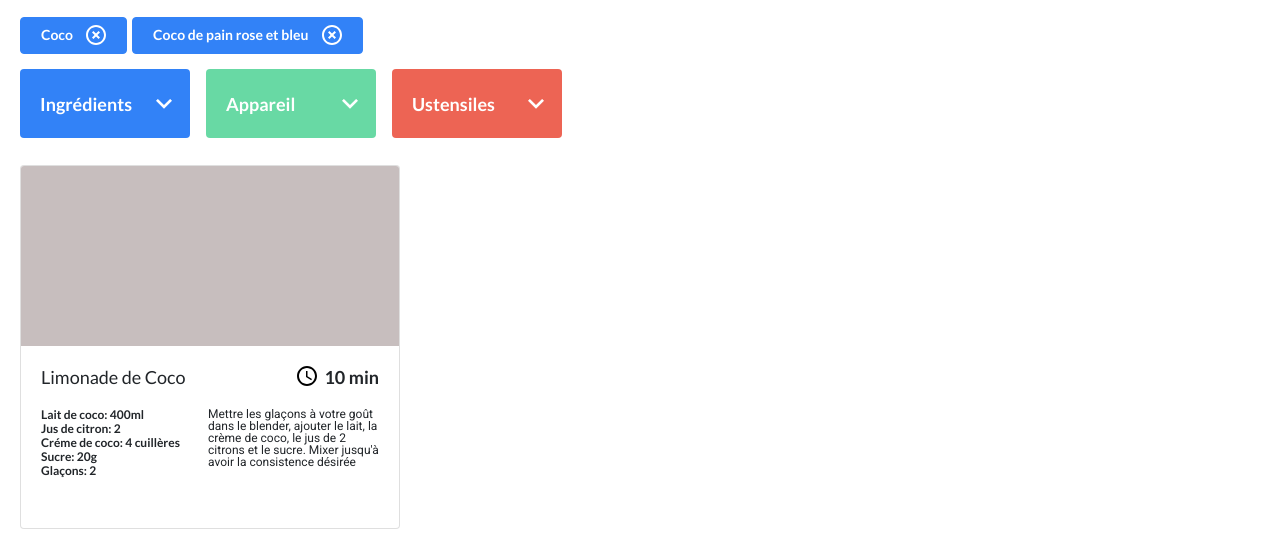
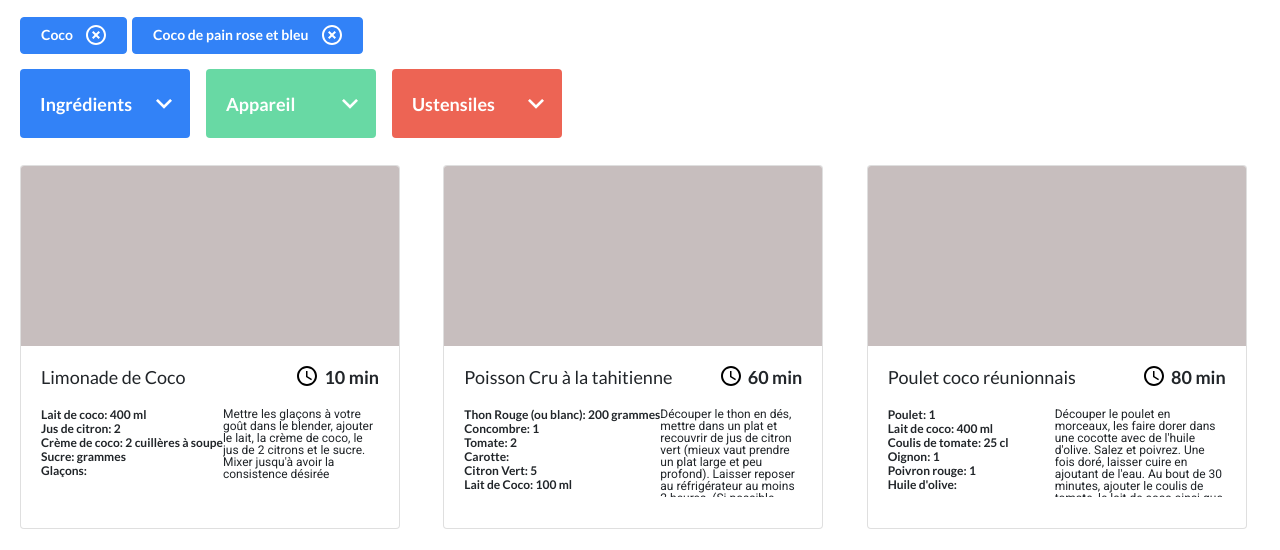
Before and after one commit to MecyDev/CyrilMechain_7_22072021, a website: page index.html in a window 1280 px wide. Shown: the part 230-780 px from the top of the page. Drawn offline with Linux system fonts and the light colour scheme.

Commit message:
generate all card with js finish

```diff
--- a/index.html
+++ b/index.html
@@ -136,43 +136,8 @@
         <!-- Section for cards recipes-->
         <section class='mt-5'>
             <div class="container">
-                <div class="card my-card">
-                    <svg class="bd-placeholder-img card-img-top" width="100%" height="180"
-                        xmlns="http://www.w3.org/2000/svg" role="img" aria-label="Placeholder: Image cap"
-                        preserveAspectRatio="xMidYMid slice" focusable="false">
-                        <title>Placeholder</title>
-                        <rect width="100%" height="100%" fill="#C7BEBE"></rect>
-                    </svg>
-                    <div class="card-body">
-                        <div class="d-flex justify-content-between">
-                            <h5 class="card-title my-card-title">Limonade de Coco</h5>
-                            <div class="card-text my-card-text d-flex align-items-start justify-content-between">
-                                <svg width="20" height="20" viewBox="0 0 20 20" fill="none"
-                                    xmlns="http://www.w3.org/2000/svg">
-                                    <path
-                                        d="M10 0C4.5 0 0 4.5 0 10C0 15.5 4.5 20 10 20C15.5 20 20 15.5 20 10C20 4.5 15.5 0 10 0ZM10 18C5.59 18 2 14.41 2 10C2 5.59 5.59 2 10 2C14.41 2 18 5.59 18 10C18 14.41 14.41 18 10 18ZM10.5 5H9V11L14.2 14.2L15 12.9L10.5 10.2V5Z"
-                                        fill="black" />
-                                </svg>
-                                <span>10 min</span>
-                            </div>
-                        </div>
-                        <div class="d-flex justify-content-between mt-2">
-                            <div>
-                                <ul>
-                                    <li>Lait de coco: 400ml</li>
-                                    <li>Jus de citron: 2</li>
-                                    <li>Créme de coco: 4 cuillères</li>
-                                    <li>Sucre: 20g</li>
-                                    <li>Glaçons: 2</li>
-                                </ul>
-                            </div>
+                <div id='test' class="row row-cols-1 row-cols-md-3">
 
-                            <p class="card-text my-card-desc">Mettre les glaçons à votre goût dans le
-                                blender, ajouter
-                                le lait, la crème de coco, le jus de 2 citrons et le sucre. Mixer jusqu'à avoir la
-                                consistence désirée</p>
-                        </div>
-                    </div>
                 </div>
             </div>
         </section>
@@ -182,6 +147,7 @@
 
 
     <!-- js for Bootstrap (delete if not use) -->
+    <script src='/js/recipe.js'></script>
     <script src='/js/recipes/recipes.js'></script>
     <script src='/js/interface.js'></script>
 </body>
--- a/js/interface.js
+++ b/js/interface.js
@@ -6,7 +6,6 @@ dropdown.forEach(
       const dropdownOpen = document.querySelectorAll('.flex-fill')
       const span = e.querySelector('span')
       const type = span.innerText
-      console.log(type)
       if (e.parentElement.classList.contains('flex-fill', 'show')) {
         e.parentElement.classList.remove('flex-fill', 'show')
         e.nextElementSibling.style.display = 'none'
@@ -68,6 +67,8 @@ const appliances = []
 const ustensils = []
 
 recipes.forEach((e) => {
+  const recipe = new Recipe(e)
+  document.querySelector('#test').innerHTML += recipe.card()
   e.ingredients.forEach((i) => {
     if (!ingredients.includes(i.ingredient)) {
       ingredients.push(i.ingredient)
--- /dev/null
+++ b/js/recipe.js
@@ -0,0 +1,67 @@
+/**
+ * The class who represent a Recipe
+ */
+
+class Recipe {
+  constructor(recipe) {
+    this.id = recipe.id
+    this.name = recipe.name
+    this.ingredients = recipe.ingredients
+    this.time = recipe.time
+    this.description = recipe.description
+  }
+
+  listIngredients(i) {
+    let quantity = ''
+    let unit = ''
+    if (i.quantity) {
+      quantity = i.quantity
+    }
+    if (i.unit) {
+      unit = i.unit
+    }
+    return `${i.ingredient}: ${quantity} ${unit}`
+  }
+
+  card() {
+    const card = `
+    <div class="col mb-4">
+      <div class="card my-card">
+        <svg class="bd-placeholder-img card-img-top" width="100%" height="180"
+            xmlns="http://www.w3.org/2000/svg" role="img" aria-label="Placeholder: Image cap"
+            preserveAspectRatio="xMidYMid slice" focusable="false">
+            <title>Placeholder</title>
+            <rect width="100%" height="100%" fill="#C7BEBE"></rect>
+        </svg>
+        <div class="card-body">
+            <div class="d-flex justify-content-between">
+                <h5 class="card-title my-card-title">${this.name}</h5>
+                <div class="card-text my-card-text d-flex align-items-start justify-content-between">
+                    <svg width="20" height="20" viewBox="0 0 20 20" fill="none"
+                        xmlns="http://www.w3.org/2000/svg">
+                        <path
+                            d="M10 0C4.5 0 0 4.5 0 10C0 15.5 4.5 20 10 20C15.5 20 20 15.5 20 10C20 4.5 15.5 0 10 0ZM10 18C5.59 18 2 14.41 2 10C2 5.59 5.59 2 10 2C14.41 2 18 5.59 18 10C18 14.41 14.41 18 10 18ZM10.5 5H9V11L14.2 14.2L15 12.9L10.5 10.2V5Z"
+                            fill="black" />
+                    </svg>
+                    <span>${this.time} min</span>
+                </div>
+            </div>
+            <div class="d-flex justify-content-between mt-2">
+                <div>
+                    <ul class="text-truncate">
+                    ${this.ingredients
+                      .map((e) => `<li>${this.listIngredients(e)}</li>`)
+                      .join('')}
+                    </ul>
+                </div>
+
+                <p class="card-text my-card-desc text-wrap text-truncate">${
+                  this.description
+                }</p>
+            </div>
+        </div>
+      </div>
+    </div>`
+    return card
+  }
+}
--- a/scss/_my-card.scss
+++ b/scss/_my-card.scss
@@ -19,8 +19,8 @@
   }
 
   &-desc {
-    width: 10.6875rem;
-    height: 109px;
+    max-width: 10.6875rem;
+    height: 89px;
     font-family: 'Roboto', sans-serif;
     font-style: normal;
     font-weight: normal;
```
Also changed, not shown: public/css/bootstrap.css.
